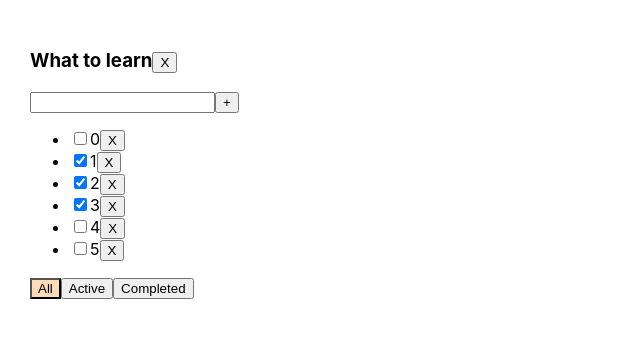
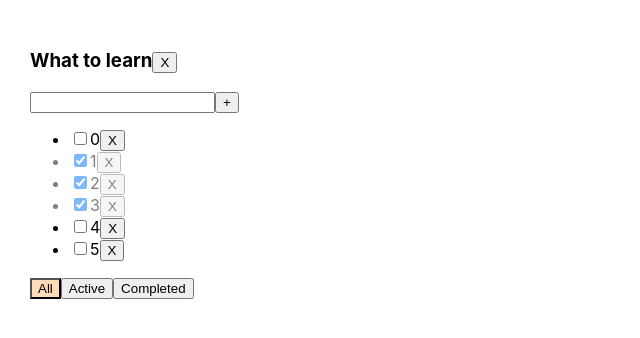
Before and after one commit to Ristretto1/inc_todolist_independent, a React (Create React App) app: page / in a window 1280 px wide. Shown: the top 338 px of the page, without its empty margins (0-640 px from the left). Built offline with nearby package versions, Linux system fonts and the light colour scheme.

Commit message:
add taskisdone style

```diff
--- a/src/App.tsx
+++ b/src/App.tsx
@@ -2,7 +2,7 @@ import React, {useState} from 'react';
 import './App.css';
 import {Button} from './components/Button';
 import {FilterBtnBlock} from './components/FilterBtnBlock/FilterBtnBlock';
-import {TasksList} from './components/TasksList';
+import {TasksList} from './components/TasksList/TasksList';
 import {InputBlock} from './components/InputBlock/InputBlock';
 import {TdlTitleBlock} from './components/TdlTitleBlock';
 import {v1} from 'uuid';
--- /dev/null
+++ b/src/components/TasksList/TasksList.module.css
@@ -0,0 +1,3 @@
+.taskIsDone {
+    opacity: 0.5;
+}
--- a/src/components/TasksList.tsx
+++ b/src/components/TasksList/TasksList.tsx
@@ -1,6 +1,7 @@
 import React, {ChangeEvent} from 'react';
-import {Button} from './Button';
-import {TaskType} from '../App';
+import {Button} from '../Button';
+import {TaskType} from '../../App';
+import s from './TasksList.module.css'
 
 type TasksListPropsType = {
     tasks: Array<TaskType>
@@ -19,7 +20,7 @@ export const TasksList: React.FC<TasksListPropsType> = ({tasks, removeTask,check
                 }
 
                 return (
-                    <li key={t.id}>
+                    <li key={t.id} className={t.isDone ? s.taskIsDone : ''}>
                         <input
                             type="checkbox"
                             checked={t.isDone}
--- a/src/components/Todolist.tsx
+++ b/src/components/Todolist.tsx
@@ -1,7 +1,7 @@
 import React from 'react';
 import {TdlTitleBlock} from './TdlTitleBlock';
 import {InputBlock} from './InputBlock/InputBlock';
-import {TasksList} from './TasksList';
+import {TasksList} from './TasksList/TasksList';
 import {FilterBtnBlock} from './FilterBtnBlock/FilterBtnBlock';
 import {FilterType, TaskType} from '../App';
 
```
